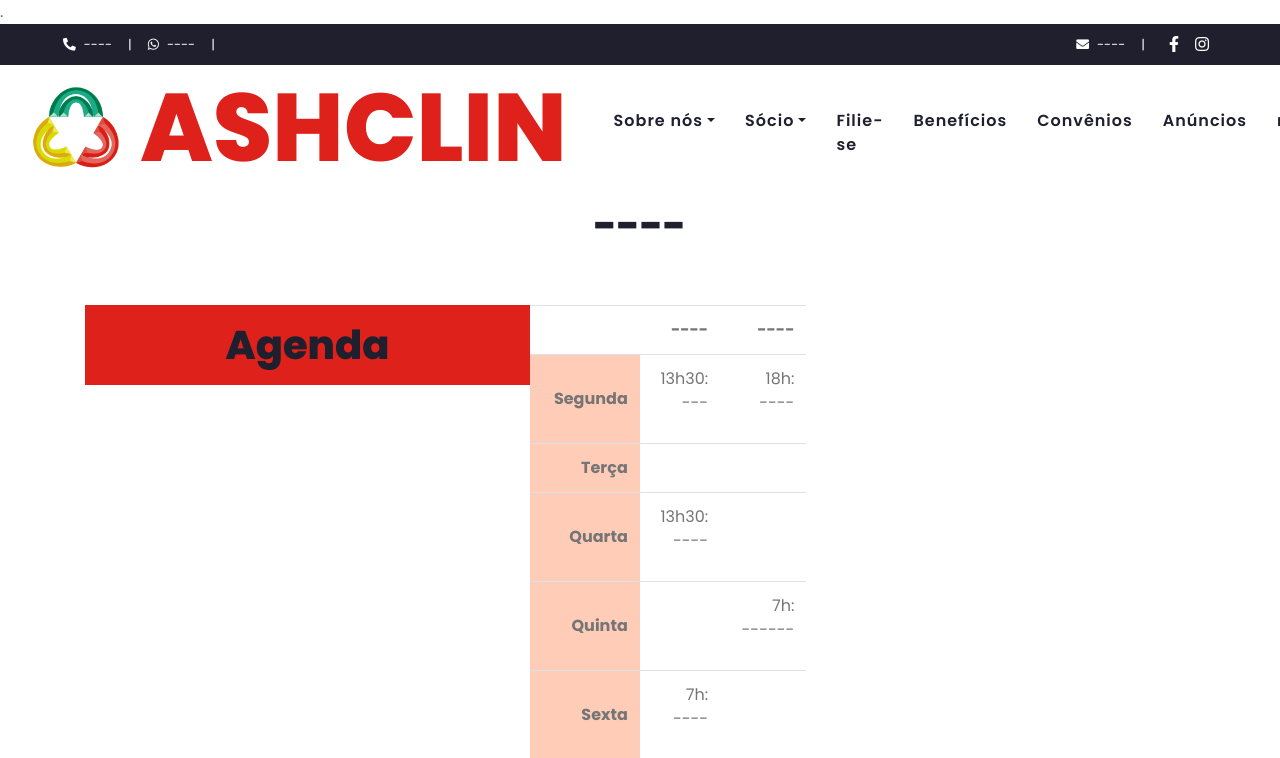
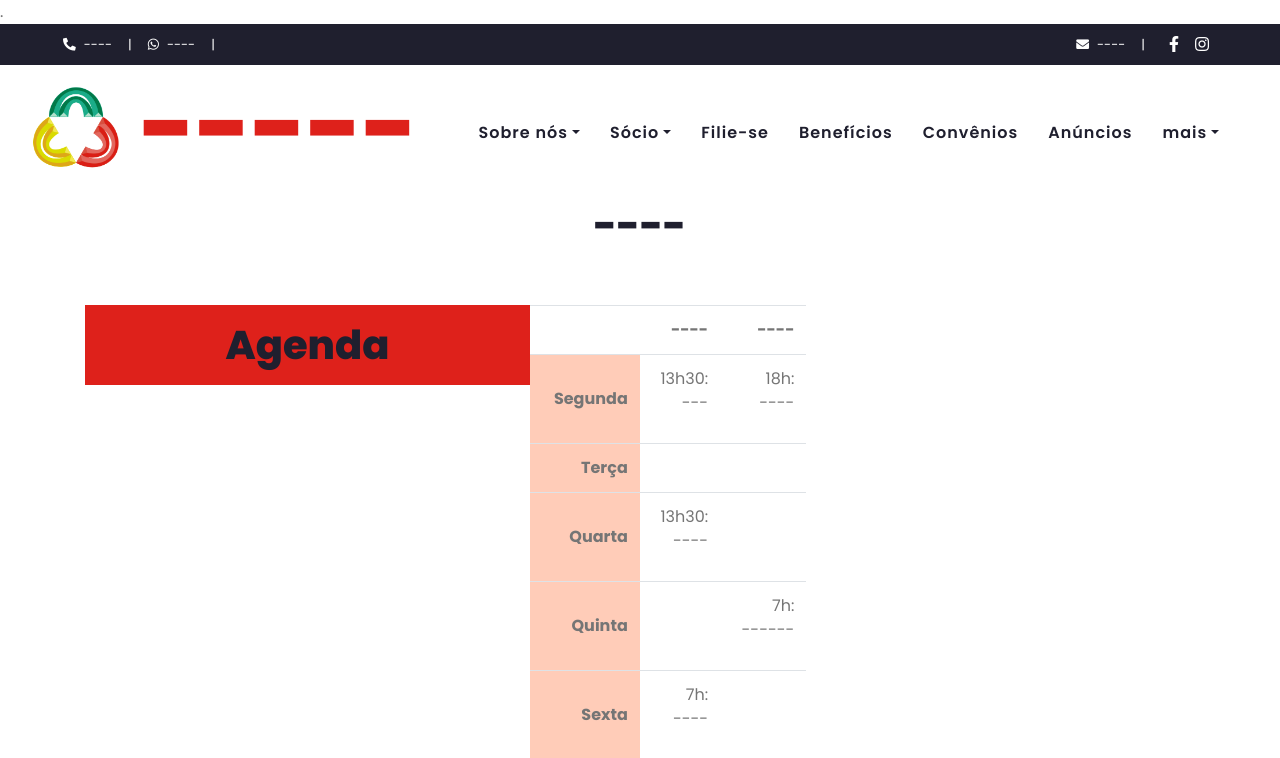
Before and after one commit to murillomasson/websiteNAME, a Django app: page /agenda/ in a window 1280 px wide; the page is wider, and only the part inside the window is pictured. Shown: the top 758 px of that part. Run offline with Django 4.2, Linux system fonts and the light colour scheme; parts of the project's set-up code (start-up, migrations or seed data) failed here and were passed over; some libraries are stand-ins or nearby versions.

Commit message:
Update header.html

```diff
--- a/app/templates/header.html
+++ b/app/templates/header.html
@@ -59,7 +59,7 @@
             <a href="index.html" class="navbar-brand ml-lg-3">
                 <h1 class="m-0 display-1 text-uppercase text-primary">
                     <img src="{% static 'img/logo.png' %}" alt="logo" width="90" height="125">
-                    ASHCLIN</h1>
+                    -----</h1>
             </a>
             <button type="button" class="navbar-toggler" data-toggle="collapse" data-target="#navbarCollapse">
                 <span class="navbar-toggler-icon"></span>
```
